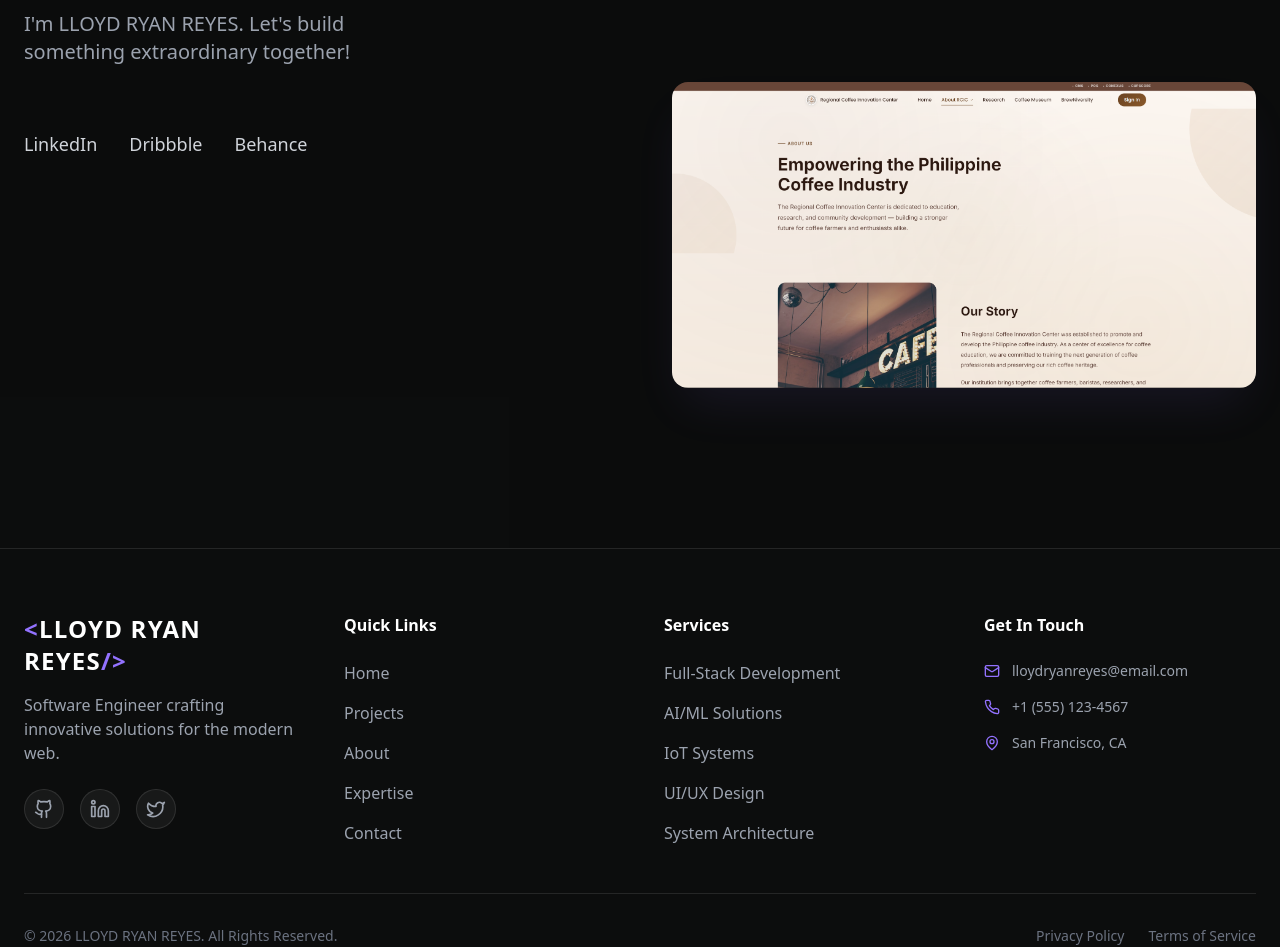
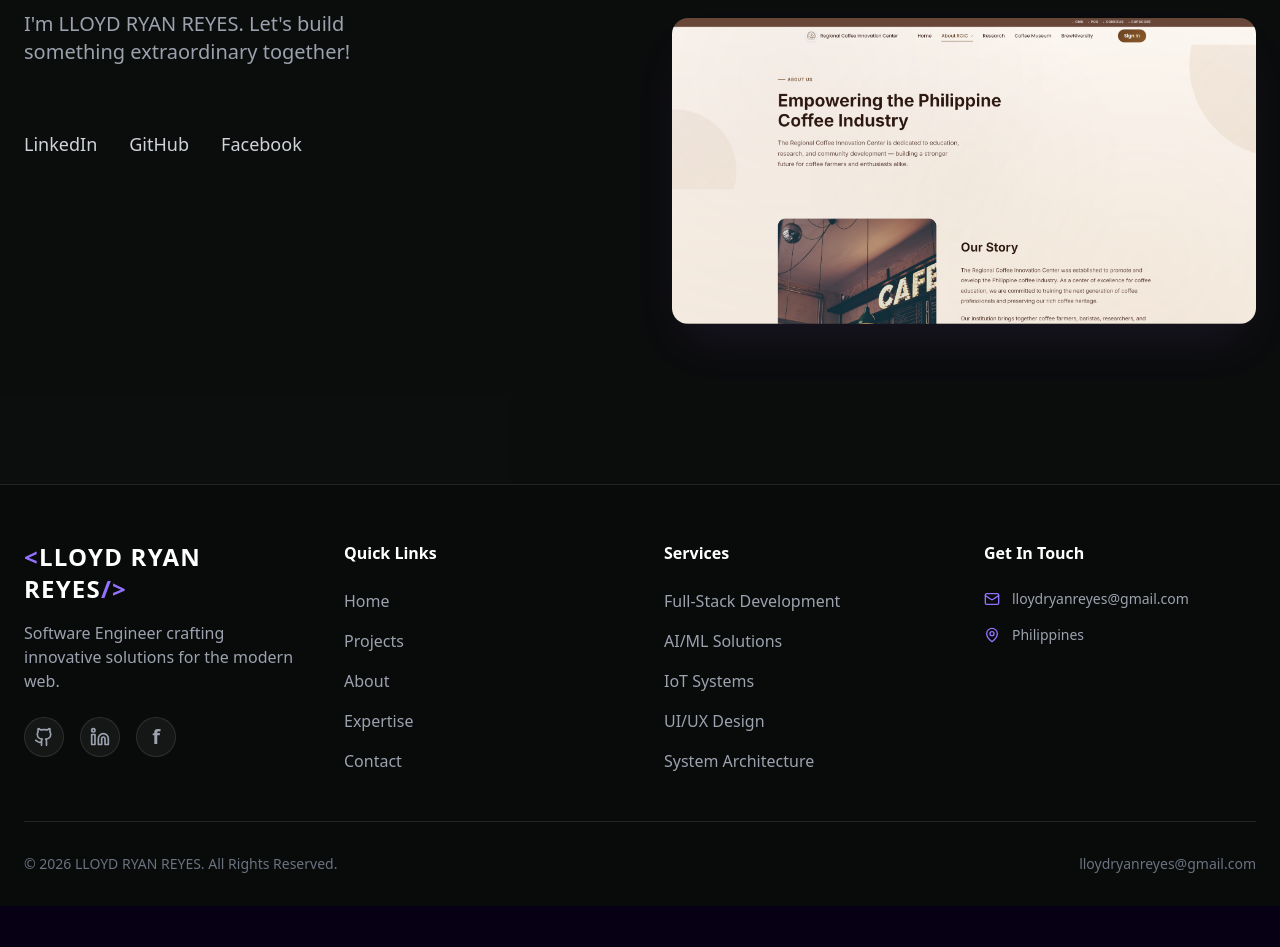
Before and after one commit to lloyd-ryan/My-Portfolio, a React (Vite) app: page /contact in a window 1280 px wide. Shown: the part 366-1313 px from the top of the page. After the commit the page ends 1272 px from the top, so only its background shows below. Built offline with nearby package versions, Linux system fonts and the light colour scheme.

Commit message:
Update resume, social links, and footer

```diff
--- a/src/components/CTA.jsx
+++ b/src/components/CTA.jsx
@@ -1,7 +1,6 @@
 import React from 'react';
 import { ArrowRight } from 'lucide-react';
 import { Button } from '@/components/ui/button';
-import AnimatedCtaBackground from '@/components/AnimatedCtaBackground';
 import { useNavigate } from 'react-router-dom';
 
 const CTA = () => {
@@ -12,9 +11,8 @@ const CTA = () => {
   };
 
   return (
-    <section id="cta" className="relative py-32 overflow-hidden">
-      <AnimatedCtaBackground />
-      <div className="absolute inset-0 bg-black/40"></div> {/* Adjusted overlay opacity */}
+    <section id="cta" className="relative py-28 overflow-hidden bg-[#101011] border-t border-white/10">
+      <div className="absolute inset-0 bg-[radial-gradient(circle_at_center,rgba(147,114,255,0.08),transparent_55%)]"></div>
 
       <div className="container mx-auto px-6 relative z-10">
         <div className="max-w-4xl mx-auto text-center">
--- a/src/components/Footer.jsx
+++ b/src/components/Footer.jsx
@@ -1,18 +1,10 @@
 
 import React from 'react';
-import { Github, Linkedin, Twitter, Mail, Phone, MapPin } from 'lucide-react';
-import { toast } from "@/components/ui/use-toast";
+import { Github, Linkedin, Mail, MapPin } from 'lucide-react';
 import { useNavigate } from 'react-router-dom';
 
 const Footer = () => {
   const navigate = useNavigate();
-
-  const handleSocialClick = () => {
-    toast({
-      title: "Feature Not Implemented 🚧",
-      description: "This feature isn't implemented yet—but don't worry! You can request it in your next prompt! 🚀",
-    });
-  };
 
   const handleNavClick = (e) => {
     e.preventDefault();
@@ -49,19 +41,18 @@ const Footer = () => {
   ];
 
   const socialLinks = [
-    { icon: <Github size={20} />, name: 'GitHub', url: 'https://github.com/lloydryanreyes' },
-    { icon: <Linkedin size={20} />, name: 'LinkedIn', url: 'https://linkedin.com/in/lloydryanreyes' },
-    { icon: <Twitter size={20} />, name: 'Twitter', url: 'https://twitter.com/lloydryanreyes' },
+    { icon: <Github size={20} />, name: 'GitHub', url: 'https://github.com/lloyd-ryan' },
+    { icon: <Linkedin size={20} />, name: 'LinkedIn', url: 'https://www.linkedin.com/in/lloyd-ryan-reyes-32456b29a/' },
+    { icon: <span className="text-xl font-bold leading-none">f</span>, name: 'Facebook', url: 'https://www.facebook.com/lloydryan.reyes.28/' },
   ];
 
   const contactInfo = [
-    { icon: <Mail size={16} />, text: 'lloydryanreyes@email.com' },
-    { icon: <Phone size={16} />, text: '+1 (555) 123-4567' },
-    { icon: <MapPin size={16} />, text: 'San Francisco, CA' },
+    { icon: <Mail size={16} />, text: 'lloydryanreyes@gmail.com', href: 'mailto:lloydryanreyes@gmail.com' },
+    { icon: <MapPin size={16} />, text: 'Philippines' },
   ];
 
   return (
-    <footer className="bg-[#0C0D0D] border-t border-white/10 pt-16 pb-8">
+    <footer className="bg-[#090A0A] border-t border-white/10 pt-14 pb-8">
       <div className="container mx-auto px-6">
         <div className="grid grid-cols-1 md:grid-cols-2 lg:grid-cols-4 gap-12 mb-12">
           {/* Brand Column */}
@@ -76,14 +67,16 @@ const Footer = () => {
             </p>
             <div className="flex space-x-4">
               {socialLinks.map((social) => (
-                <button
+                <a
                   key={social.name}
-                  onClick={handleSocialClick}
+                  href={social.url}
+                  target="_blank"
+                  rel="noreferrer"
                   className="w-10 h-10 bg-white/5 border border-white/10 rounded-full flex items-center justify-center text-gray-400 hover:text-accent-purple hover:border-accent-purple/50 hover:bg-accent-purple/10 transition-all duration-300"
                   aria-label={social.name}
                 >
                   {social.icon}
-                </button>
+                </a>
               ))}
             </div>
           </div>
@@ -126,7 +119,11 @@ const Footer = () => {
               {contactInfo.map((info, index) => (
                 <li key={index} className="flex items-center gap-3 text-gray-400">
                   <div className="text-accent-purple">{info.icon}</div>
-                  <span className="text-sm">{info.text}</span>
+                  {info.href ? (
+                    <a href={info.href} className="text-sm hover:text-white transition-colors">{info.text}</a>
+                  ) : (
+                    <span className="text-sm">{info.text}</span>
+                  )}
                 </li>
               ))}
             </ul>
@@ -139,14 +136,9 @@ const Footer = () => {
             <p className="text-gray-500 text-sm">
               &copy; {new Date().getFullYear()} LLOYD RYAN REYES. All Rights Reserved.
             </p>
-            <div className="flex gap-6 text-sm">
-              <button onClick={handleSocialClick} className="text-gray-500 hover:text-accent-purple transition-colors">
-                Privacy Policy
-              </button>
-              <button onClick={handleSocialClick} className="text-gray-500 hover:text-accent-purple transition-colors">
-                Terms of Service
-              </button>
-            </div>
+            <a href="mailto:lloydryanreyes@gmail.com" className="text-gray-500 hover:text-accent-purple transition-colors text-sm">
+              lloydryanreyes@gmail.com
+            </a>
           </div>
         </div>
       </div>
--- a/src/components/Hero.jsx
+++ b/src/components/Hero.jsx
@@ -239,14 +239,16 @@ const Hero = () => {
               <span className="text-xs text-gray-600 uppercase tracking-widest">Connect</span>
               <div className="flex-1 h-px bg-white/10" />
               {[
-                { icon: Github, href: '#', label: 'GitHub' },
-                { icon: Linkedin, href: '#', label: 'LinkedIn' },
-                { icon: Mail, href: '/contact', label: 'Email' },
+                { icon: Github, href: 'https://github.com/lloyd-ryan', label: 'GitHub' },
+                { icon: Linkedin, href: 'https://www.linkedin.com/in/lloyd-ryan-reyes-32456b29a/', label: 'LinkedIn' },
+                { icon: Mail, href: 'mailto:lloydryanreyes@gmail.com', label: 'Email' },
               ].map(({ icon: Icon, href, label }) => (
                 <a
                   key={label}
                   href={href}
                   aria-label={label}
+                  target={href.startsWith('http') ? '_blank' : undefined}
+                  rel={href.startsWith('http') ? 'noreferrer' : undefined}
                   className="w-9 h-9 rounded-full border border-white/15 flex items-center justify-center text-gray-400 hover:text-accent-purple hover:border-accent-purple/50 hover:bg-accent-purple/10 transition-all duration-300 hover:scale-110"
                 >
                   <Icon className="w-4 h-4" />
--- a/src/components/SocialProof.jsx
+++ b/src/components/SocialProof.jsx
@@ -1,9 +1,8 @@
 
 import React, { useEffect, useRef, useState } from 'react';
 import { motion, useInView, useMotionValue, useSpring } from 'framer-motion';
-import { Star, Quote, Github, Linkedin, Twitter } from 'lucide-react';
+import { Star, Quote, Github, Linkedin } from 'lucide-react';
 import { Button } from '@/components/ui/button';
-import { toast } from '@/components/ui/use-toast';
 
 const SocialProof = () => {
   const testimonials = [
@@ -41,17 +40,10 @@ const SocialProof = () => {
   ];
 
   const socialLinks = [
-    { icon: <Github className="w-5 h-5" />, name: 'GitHub', url: '#' },
-    { icon: <Linkedin className="w-5 h-5" />, name: 'LinkedIn', url: '#' },
-    { icon: <Twitter className="w-5 h-5" />, name: 'Twitter', url: '#' },
+    { icon: <Github className="w-5 h-5" />, name: 'GitHub', url: 'https://github.com/lloyd-ryan' },
+    { icon: <Linkedin className="w-5 h-5" />, name: 'LinkedIn', url: 'https://www.linkedin.com/in/lloyd-ryan-reyes-32456b29a/' },
+    { icon: <span className="text-xl font-bold leading-none">f</span>, name: 'Facebook', url: 'https://www.facebook.com/lloydryan.reyes.28/' },
   ];
-
-  const handleSocialClick = () => {
-    toast({
-      title: "Feature Not Implemented 🚧",
-      description: "This feature isn't implemented yet—but don't worry! You can request it in your next prompt! 🚀",
-    });
-  };
 
   return (
     <section className="py-20 bg-gradient-to-b from-[#0C0D0D] via-[#111213] to-[#0C0D0D]">
@@ -135,15 +127,16 @@ const SocialProof = () => {
           <p className="text-gray-400 mb-6">Connect with me on social media</p>
           <div className="flex justify-center gap-4">
             {socialLinks.map((social) => (
-              <Button
+              <Button asChild
                 key={social.name}
-                onClick={handleSocialClick}
                 variant="outline"
                 size="lg"
                 className="border-2 border-accent-purple/30 hover:bg-accent-purple/10 text-white rounded-full"
               >
-                {social.icon}
-                <span className="ml-2">{social.name}</span>
+                <a href={social.url} target="_blank" rel="noreferrer">
+                  {social.icon}
+                  <span className="ml-2">{social.name}</span>
+                </a>
               </Button>
             ))}
           </div>
--- a/src/pages/Contact.jsx
+++ b/src/pages/Contact.jsx
@@ -75,9 +75,9 @@ const Contact = () => {
               duration: 0.5,
               delay: 1
             }}>
-                  <a href="#" className="text-lg text-gray-300 hover:text-accent-purple transition-colors duration-300">LinkedIn</a>
-                  <a href="#" className="text-lg text-gray-300 hover:text-accent-purple transition-colors duration-300">Dribbble</a>
-                  <a href="#" className="text-lg text-gray-300 hover:text-accent-purple transition-colors duration-300">Behance</a>
+                  <a href="https://www.linkedin.com/in/lloyd-ryan-reyes-32456b29a/" target="_blank" rel="noreferrer" className="text-lg text-gray-300 hover:text-accent-purple transition-colors duration-300">LinkedIn</a>
+                  <a href="https://github.com/lloyd-ryan" target="_blank" rel="noreferrer" className="text-lg text-gray-300 hover:text-accent-purple transition-colors duration-300">GitHub</a>
+                  <a href="https://www.facebook.com/lloydryan.reyes.28/" target="_blank" rel="noreferrer" className="text-lg text-gray-300 hover:text-accent-purple transition-colors duration-300">Facebook</a>
               </motion.div>
             </motion.div>
 
@@ -85,11 +85,11 @@ const Contact = () => {
             <div>
               <div className="grid grid-cols-1 sm:grid-cols-2 gap-8 mb-12">
                 <div>
-                  <ContactInfoBlock title="Project Inquiries" lines={["lloydryanreyes@email.com", "+1 (555) 123-4567"]} delay={0.4} />
-                  <ContactInfoBlock title="Partnerships" lines={["partners@lloydryanreyes.com", "+1 (555) 987-6543"]} delay={0.6} />
+                  <ContactInfoBlock title="Project Inquiries" lines={["lloydryanreyes@gmail.com"]} delay={0.4} />
+                  <ContactInfoBlock title="Social" lines={["LinkedIn · GitHub · Facebook"]} delay={0.6} />
                 </div>
                 <div>
-                  <ContactInfoBlock title="My Studio" lines={["100 Innovation Drive,", "Suite 200, Tech City, TX 78701"]} delay={0.5} />
+                  <ContactInfoBlock title="Location" lines={["Philippines"]} delay={0.5} />
                 </div>
               </div>
 
```
Also changed, not shown: src/components/Header.jsx (+11 -16 lines), 1 other file (tests, documents, lock files or other folders).
